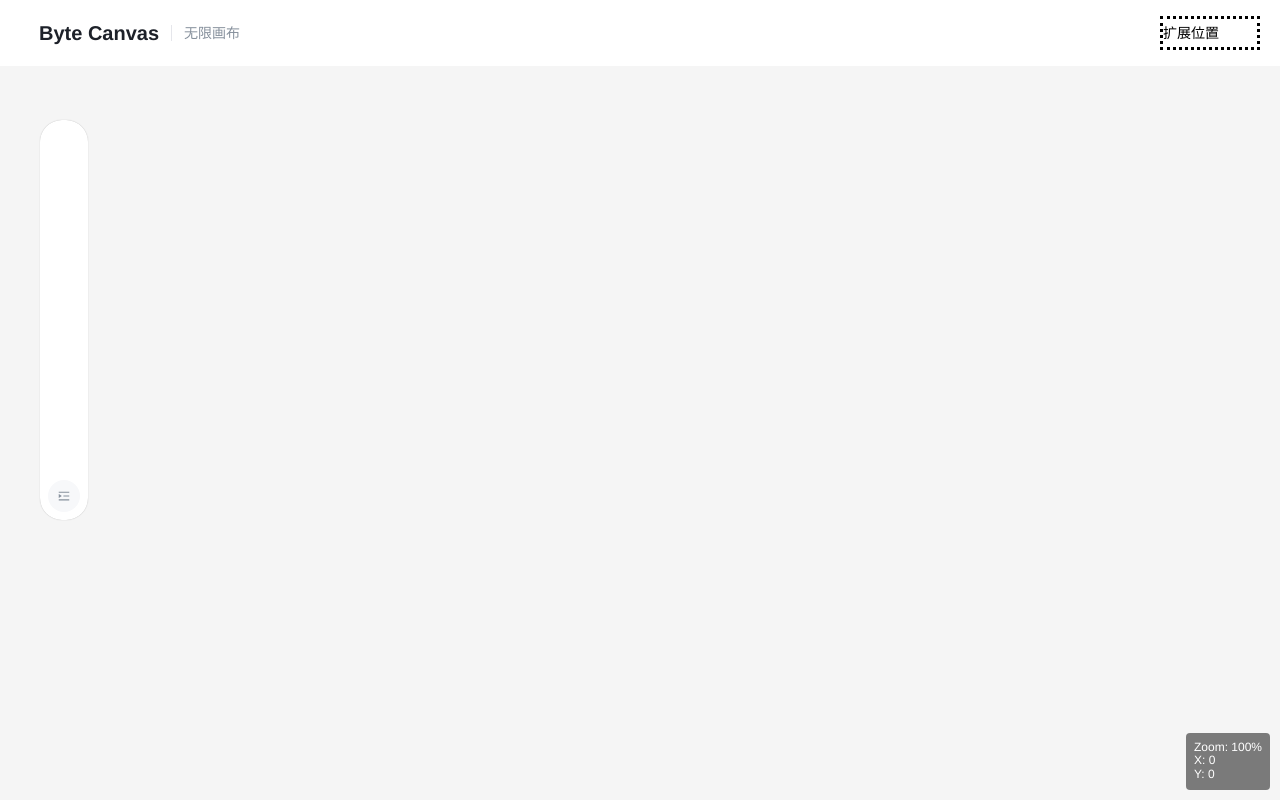
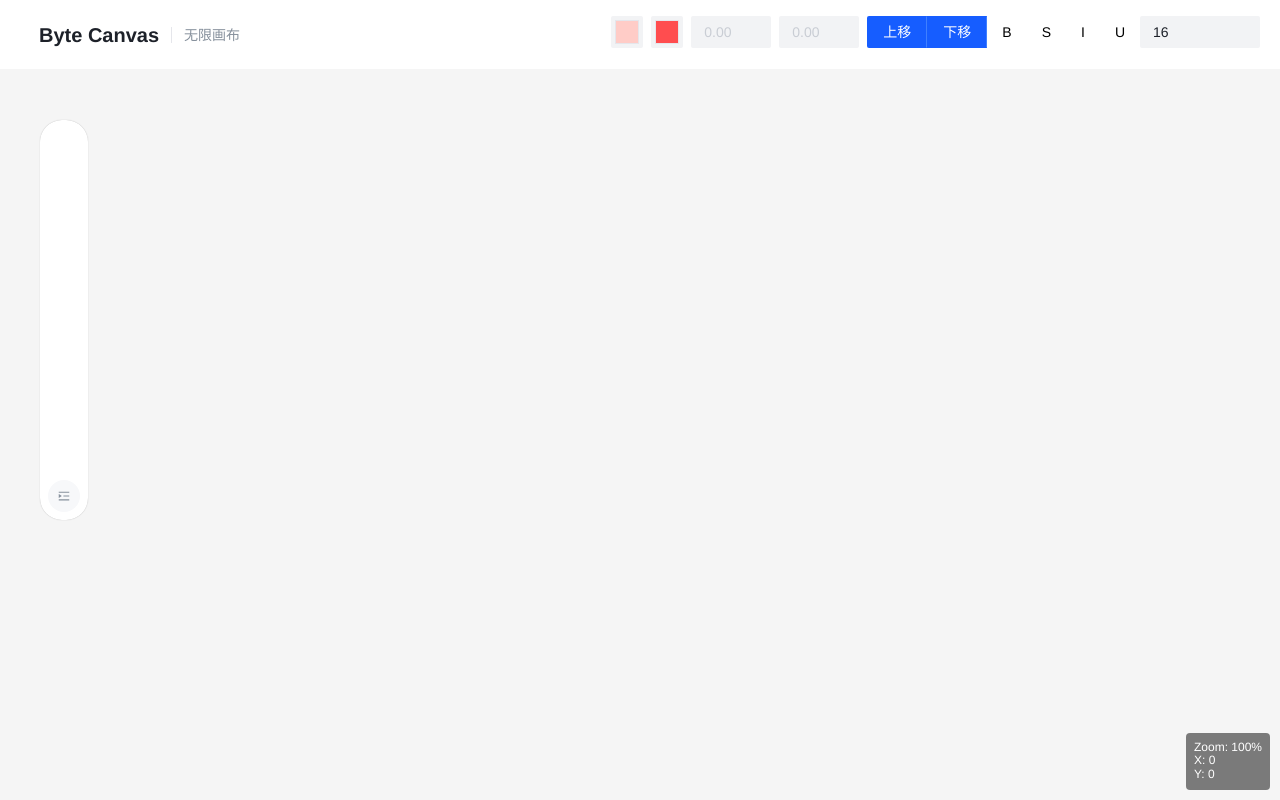
Before and after one commit to 17726/byte-canvas, a Vue app: page / in a window 1280 px wide. Built offline with nearby package versions, Linux system fonts and the light colour scheme; some icons are missing.

Commit message:
fix: 添加注释，暂时恢复属性栏

```diff
--- a/src/components/layout/CanvasHeader.vue
+++ b/src/components/layout/CanvasHeader.vue
@@ -8,7 +8,8 @@
     >
       <template #extra>
         <div class="extra">
-          扩展位置
+          <!-- TODO：Header额外功能预留空间，用于添加额外功能组件 -->
+          <PropertyPanel/>
         </div>
       </template>
     </a-page-header>
@@ -16,12 +17,13 @@
 </template>
 
 <script setup lang="ts">
+import PropertyPanel from '@/components/layout/PropertyPanel.vue';
 </script>
 
 <style scoped>
 .extra {
-  width: 100px;
+  width: auto;
   height: 100%;
-  border-style: dotted;
+  /* border-style: dotted; */
 }
 </style>
--- a/src/components/layout/CanvasToolbar2.vue
+++ b/src/components/layout/CanvasToolbar2.vue
@@ -51,11 +51,13 @@
 <script setup lang="ts">
 import { ref, computed } from 'vue';
 import { IconPlus, IconEdit, IconImage, IconDelete } from '@arco-design/web-vue/es/icon';
-import { Square, Round } from '@icon-park/vue-next';
+//TODO：UI开发完成后优化icon-park库的导入，针对导入？
+import { Square , Round } from '@icon-park/vue-next';
 import { useCanvasStore } from '@/store/canvasStore';
 import { ToolManager } from '@/core/tools/ToolManager';
 import { Notification } from '@arco-design/web-vue';
 
+//NOTE：按钮返回值需提前在MenuKey进行注册
 enum MenuKey {
   AddRect   = 'addRect',
   AddCircle = 'addCircle',
@@ -82,25 +84,22 @@ function onMenuItemClick(key: string) {
       console.log("矩形被点击");
       toolManager.createRect();
       selectedKeys.value = [key];
-      setTimeout(() => { selectedKeys.value = []; }, 200);
       break;
     case MenuKey.AddCircle:
       console.log("圆被点击");
       toolManager.createCircle();
       selectedKeys.value = [key];
-      setTimeout(() => { selectedKeys.value = []; }, 200);
       break;
     case MenuKey.AddText:
       console.log("文本被点击");
       toolManager.createText();
       selectedKeys.value = [key];
-      setTimeout(() => { selectedKeys.value = []; }, 200);
       break;
     case MenuKey.AddImage:
       console.log("照片被点击");
+      //TODO：等待照片元素创建接口
       // toolManager.createImage();
       selectedKeys.value = [key];
-      setTimeout(() => { selectedKeys.value = []; }, 200);
       break;
     case MenuKey.Delete:
       if (!hasSelection.value) return;
```
